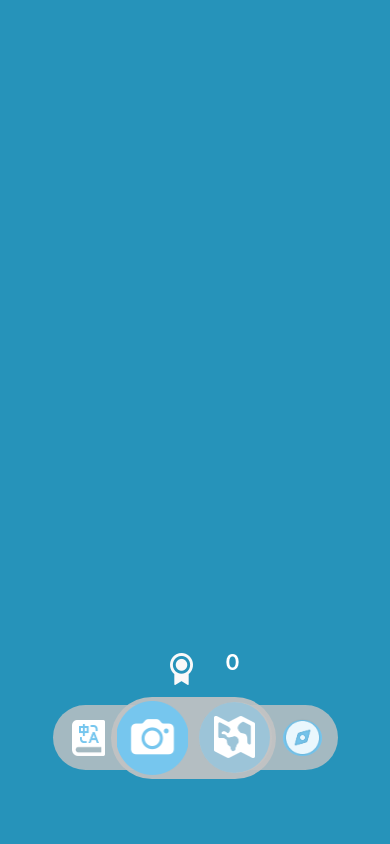
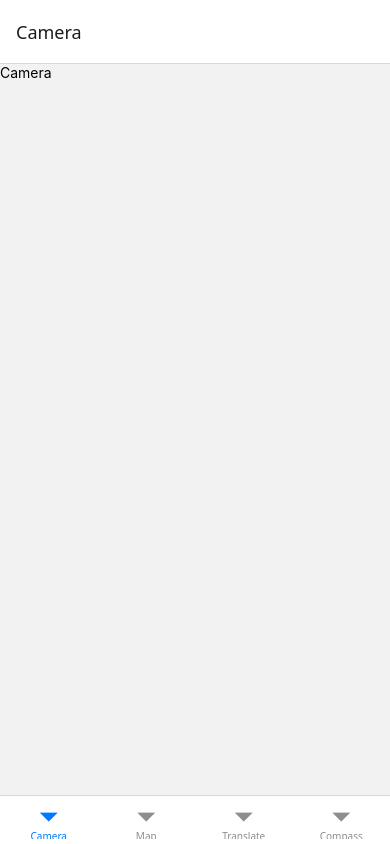
Before and after one commit to mdtablad/kuleanaCompass, a React Native app: screen /Camera in a window 390 px wide. Built offline with nearby package versions, Linux system fonts and the light colour scheme.

Commit message:
BT Init, awaiting customizations

```diff
--- a/App.js
+++ b/App.js
@@ -6,6 +6,7 @@ import Tabs from './navigation/tabs';
 
 const { width } = Dimensions.get('window');
 const baseWidth = 390; // Reference design width
+
 const App = () => {
   return (
     <NavigationContainer>
@@ -14,90 +15,7 @@ const App = () => {
   );
 }
 
-export default function KuleanaScreen() {
-  return (
-    <View style={styles.canvas}>
-
-
-      <StatusBar barStyle="dark-content"/>
-
-      {/* ==================================== */}
-      {/* Nav Island (bar) */}
-      <View style={styles.navIsland}>
-        {/* Islands */}
-        <View style={styles.rightMiniIsland} />
-        <View style={styles.leftMiniIsland} />
-        <View style={styles.centerIsland} />
-
-        {/* Points */}
-        <Text style={styles.pointsLabel}>0</Text>
-
-        {/* Button Icons*/}
-        <Image
-          source={require('./assets/imgs/Ellipse_16_1.png')}
-          style={styles.cameraIconBackground}
-        />
-        <Image
-          source={require('./assets/imgs/Ellipse_16_3.png')}
-          style={styles.mapIconBackground}
-        />
-
-        {/* Map Icon */}
-        <View style={styles.mapIcon}>
-          <View style={styles.mapIconPart1} />
-          <View style={styles.mapIconPart2} />
-          <View style={styles.mapIconPart3}>
-            <Image
-              source={require('./assets/imgs/Boolean_operation_24_27.png')}
-              style={styles.mapIconPart4}
-            />
-          </View>
-        </View>
-
-        {/* Camera Icon */}
-        <View style={styles.cameraIcon}>
-          <Image
-            source={require('./assets/imgs/Vector_24_36.png')}
-            style={styles.cameraIconPart1}
-          />
-        </View>
-
-        {/* Points Icon */}
-        <Image
-          source={require('./assets/imgs/Vector_39_12.png')}
-          style={styles.pointsIcon}
-        />
-
-        {/* Translate Icon */}
-        <View style={styles.translateIcon}>
-          <Image
-            source={require('./assets/imgs/Vector_39_24.png')}
-            style={styles.translateIconPart1}
-          />
-          <View style={styles.translateIconPart2}>
-            <Image
-              source={require('./assets/imgs/Vector_39_18.png')}
-              style={styles.translateIconPart3}
-            />
-          </View>
-        </View>
-
-        {/* Compass Icon */}
-        <View style={styles.compassIcon}>
-          <Image
-            source={require('./assets/imgs/Ellipse_43_37.png')}
-            style={styles.compassIconPart2}
-          />
-          {/* The group-41_44 and vector-41_45 are display: none in HTML, so not rendered */}
-          <Image
-            source={require('./assets/imgs/Vector_41_50.png')}
-            style={styles.compassIconPart3}
-          />
-        </View>
-      </View>
-    </View>
-  );
-}
+export default App
 
 const scale = (v) => (width / baseWidth) * v;
 
--- a/navigation/screens/CameraScreen.js
+++ b/navigation/screens/CameraScreen.js
@@ -4,7 +4,7 @@ import { View, Text, Image, StyleSheet, Dimensions } from 'react-native';
 const { width } = Dimensions.get('window');
 const baseWidth = 390; // Reference design width
 
-export default function CameraScreen([navigation]) {
+export default function CameraScreen({navigation}) {
   return (
     <View style={styles.canvas}>
         <Text style={styles.mainLabel}>Camera</Text>
@@ -22,6 +22,6 @@ const styles = StyleSheet.create({
   },
 
   mainLabel: {
-    color: 'white',
+    color: 'black',
   }
 });
--- a/navigation/screens/CompassScreen.js
+++ b/navigation/screens/CompassScreen.js
@@ -4,13 +4,13 @@ import { View, Text, Image, StyleSheet, Dimensions } from 'react-native';
 const { width } = Dimensions.get('window');
 const baseWidth = 390; // Reference design width
 
-export default function CompassScreen([navigation]) {
+export default function CompassScreen({navigation}) {
   return (
     <View style={styles.canvas}>
         <Text style={styles.mainLabel}>Compass</Text>
     </View>
   );
-}
+};
 
 const scale = (v) => (width / baseWidth) * v;
 
--- a/navigation/screens/MapScreen.js
+++ b/navigation/screens/MapScreen.js
@@ -4,7 +4,7 @@ import { View, Text, Image, StyleSheet, Dimensions } from 'react-native';
 const { width } = Dimensions.get('window');
 const baseWidth = 390; // Reference design width
 
-export default function MapScreen([navigation]) {
+export default function MapScreen({navigation}) {
   return (
     <View style={styles.canvas}>
         <Text style={styles.mainLabel}>Map</Text>
--- a/navigation/screens/TranslateScreen.js
+++ b/navigation/screens/TranslateScreen.js
@@ -4,7 +4,7 @@ import { View, Text, Image, StyleSheet, Dimensions } from 'react-native';
 const { width } = Dimensions.get('window');
 const baseWidth = 390; // Reference design width
 
-export default function TranslateScreen([navigation]) {
+export default function TranslateScreen({navigation}) {
   return (
     <View style={styles.canvas}>
         <Text style={styles.mainLabel}>Translate</Text>
```
